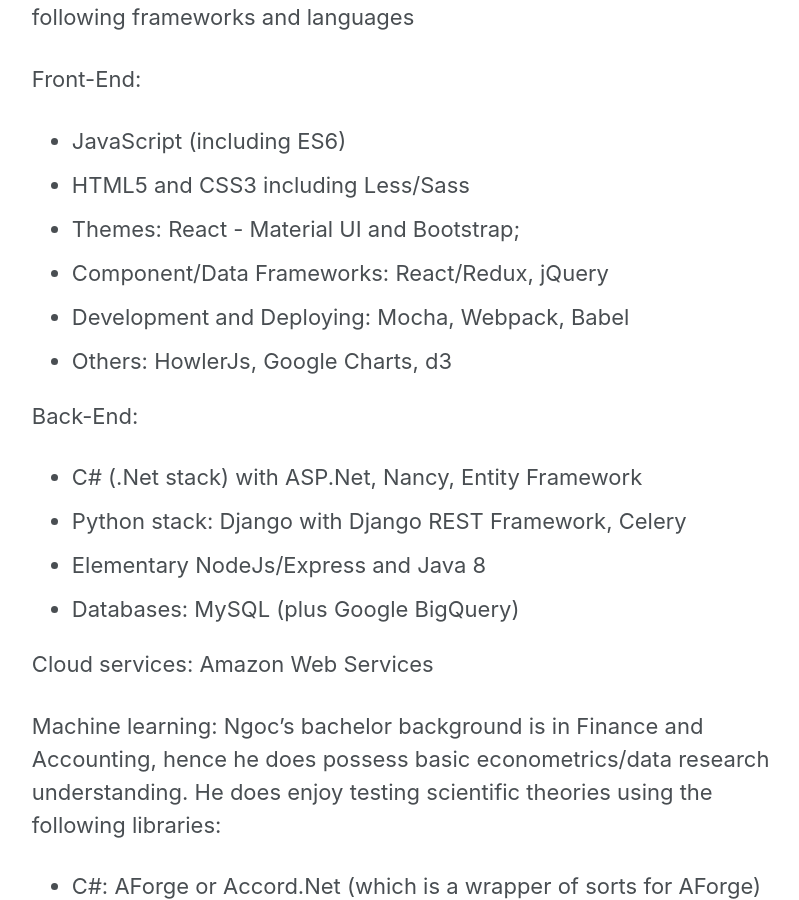
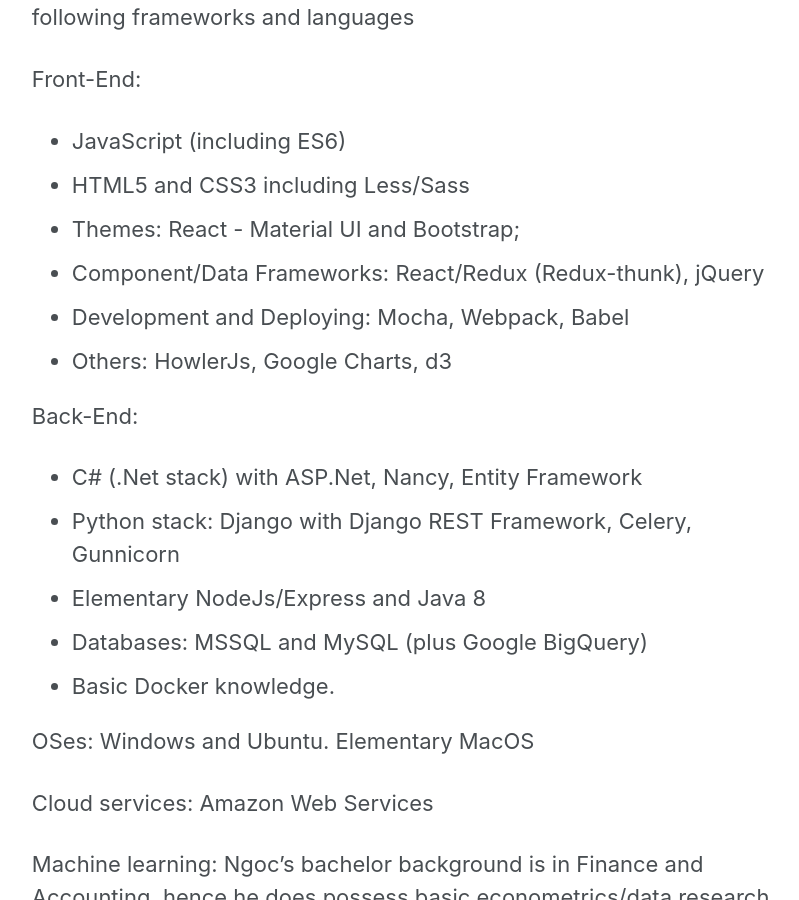
Before and after one commit to luungoc2005/luungoc2005-github-io-old, a Jekyll site: the page built from about.md, in a window 1280 px wide and 900 px high, scrolled down 654 px. Shown: the whole window, without its empty margins (252-1051 px from the left). Built offline with Jekyll 4.4.1, drawn with Linux system fonts in a browser that asks for light colours.

Commit message:
update about page

```diff
--- a/about.md
+++ b/about.md
@@ -16,15 +16,18 @@
 - JavaScript (including ES6)
 - HTML5 and CSS3 including Less/Sass
 - Themes: React - Material UI and Bootstrap;
-- Component/Data Frameworks: React/Redux, jQuery
+- Component/Data Frameworks: React/Redux (Redux-thunk), jQuery
 - Development and Deploying: Mocha, Webpack, Babel
 - Others: HowlerJs, Google Charts, d3
 
 Back-End:
 - C# (.Net stack) with ASP.Net, Nancy, Entity Framework
-- Python stack: Django with Django REST Framework, Celery
+- Python stack: Django with Django REST Framework, Celery, Gunnicorn
 - Elementary NodeJs/Express and Java 8
-- Databases: MySQL (plus Google BigQuery)
+- Databases: MSSQL and MySQL (plus Google BigQuery)
+- Basic Docker knowledge.
+
+OSes: Windows and Ubuntu. Elementary MacOS
 
 Cloud services: Amazon Web Services
 
```
